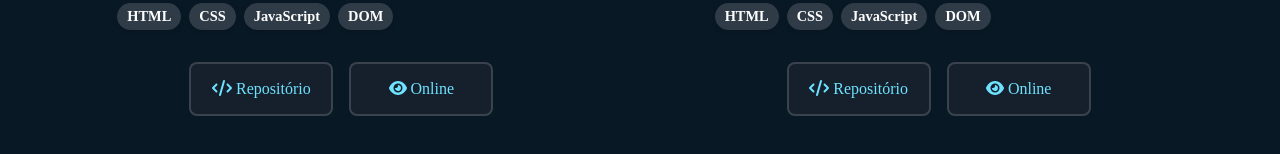
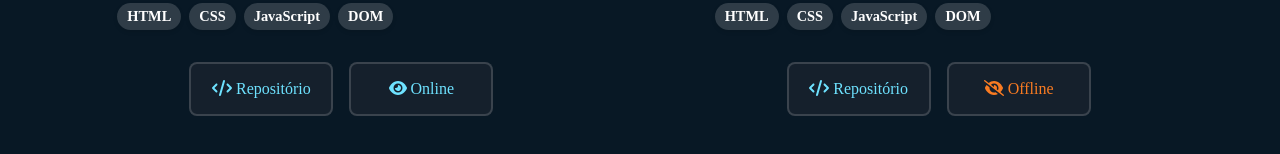
Before and after one commit to Danyel492/portfolio-danyeldev, a React (Vite) app: page /projects in a window 1280 px wide. Shown: the part 1754-1908 px from the top of the page. Built offline with nearby package versions, Linux system fonts and the light colour scheme; a web font is replaced by a local one.

Commit message:
Remove online link for the calculator project

```diff
--- a/src/components/Project.jsx
+++ b/src/components/Project.jsx
@@ -46,7 +46,7 @@ const projects = [
         descricao: "Uma aplicação de calculadora simples e funcional desenvolvida para realizar operações matemáticas básicas, como adição, subtração, multiplicação e divisão. Este projeto foi criado com o objetivo de praticar manipulação do DOM e lógica de programação utilizando JavaScript, HTML e CSS.",
         tecnologias: ["HTML", "CSS", "JavaScript", "DOM"],
         linkRepositorio: "https://github.com/Danyel492/calculadora",
-        linkOnline: "https://calculadora-tan.vercel.app/",
+        linkOnline: "",
     }
 ];
 
```
